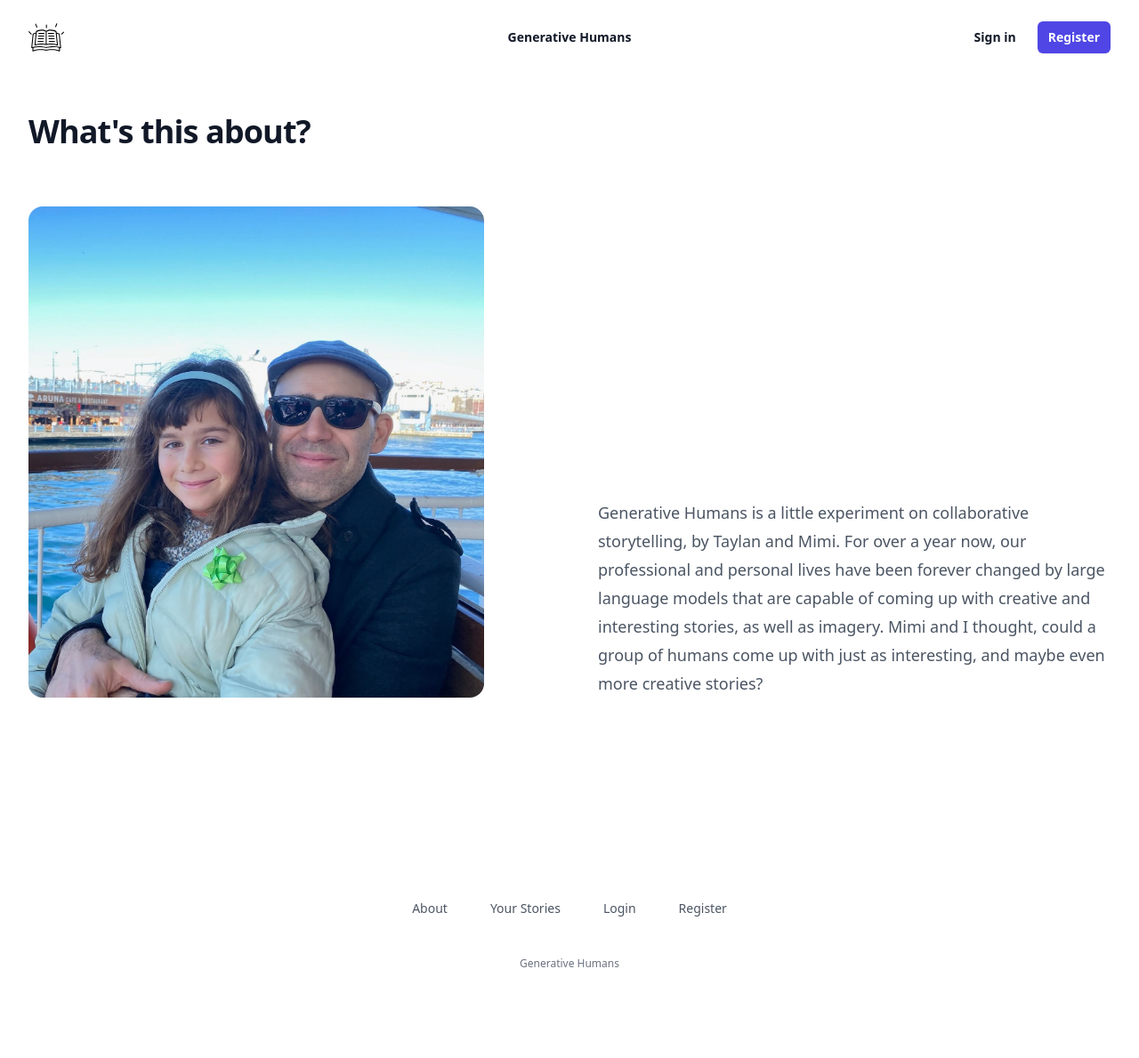
After one commit to taylanpince/generative-humans, a Django app: page /about/ in a window 1280 px wide. The commit adds this page. Shown: the whole page at 89% size. Run offline with Django 5.2, Linux system fonts and the light colour scheme; some web fonts are replaced.

Commit message:
Add about page

```diff
--- a/game/static/src/output.css
+++ b/game/static/src/output.css
@@ -1474,6 +1479,10 @@ select {
   aspect-ratio: 2/3;
 }
 
+.aspect-\[6\/5\] {
+  aspect-ratio: 6/5;
+}
+
 .h-5 {
   height: 1.25rem;
 }
@@ -1547,10 +1576,18 @@ select {
   flex-direction: column;
 }
 
+.flex-wrap {
+  flex-wrap: wrap;
+}
+
 .items-start {
   align-items: flex-start;
 }
 
+.items-end {
+  align-items: flex-end;
+}
+
 .items-center {
   align-items: center;
 }
@@ -1569,6 +1606,10 @@ select {
 
 .gap-8 {
   gap: 2rem;
+}
+
+.gap-16 {
+  gap: 4rem;
 }
 
 .gap-x-14 {
@@ -1797,6 +1857,16 @@ select {
   padding-bottom: 3rem;
 }
 
+.py-32 {
+  padding-top: 8rem;
+  padding-bottom: 8rem;
+}
+
+.py-8 {
+  padding-top: 2rem;
+  padding-bottom: 2rem;
+}
+
 .pb-32 {
   padding-bottom: 8rem;
 }
@@ -2205,6 +2284,14 @@ select {
     aspect-ratio: 1 / 1;
   }
 
+  .lg\:aspect-auto {
+    aspect-ratio: auto;
+  }
+
+  .lg\:h-\[34\.5rem\] {
+    height: 34.5rem;
+  }
+
   .lg\:w-64 {
     width: 16rem;
   }
@@ -2217,8 +2304,20 @@ select {
     max-width: none;
   }
 
+  .lg\:max-w-lg {
+    max-width: 32rem;
+  }
+
+  .lg\:max-w-xl {
+    max-width: 36rem;
+  }
+
   .lg\:flex-1 {
     flex: 1 1 0%;
+  }
+
+  .lg\:flex-auto {
+    flex: 1 1 auto;
   }
 
   .lg\:shrink-0 {
--- /dev/null
+++ b/generative_humans/templates/about.html
@@ -0,0 +1,23 @@
+{% extends "base.html" %}
+
+{% load static %}
+
+{% block content %}
+
+<div class="bg-white py-32">
+  <div class="mx-auto max-w-7xl px-6 lg:px-8">
+    <div class="mx-auto flex max-w-2xl flex-col items-end justify-between gap-16 lg:mx-0 lg:max-w-none lg:flex-row">
+      <div class="w-full lg:max-w-lg lg:flex-auto">
+        <h2 class="text-3xl font-bold tracking-tight text-gray-900 sm:text-4xl">What's this about?</h2>
+        <img src="{% static 'img/mimi.jpeg' %}" alt="" class="mt-16 aspect-[6/5] w-full rounded-2xl bg-gray-50 object-cover lg:aspect-auto lg:h-[34.5rem]">
+      </div>
+      <div class="w-full lg:max-w-xl lg:flex-auto">
+        <p class="mt-6 text-lg leading-8 text-gray-600">
+          Generative Humans is a little experiment on collaborative storytelling, by Taylan and Mimi. For over a year now, our professional and personal lives have been forever changed by large language models that are capable of coming up with creative and interesting stories, as well as imagery. Mimi and I thought, could a group of humans come up with just as interesting, and maybe even more creative stories?
+        </p>
+      </div>
+    </div>
+  </div>
+</div>
+
+{% endblock %}
--- a/generative_humans/templates/base.html
+++ b/generative_humans/templates/base.html
@@ -61,6 +61,7 @@
                 <div class="-my-6 divide-y divide-gray-500/10">
                   <div class="space-y-2 py-6">
                     <a href="{% url 'game:story_list' %}" class="-mx-3 block rounded-lg px-3 py-2 text-base font-semibold leading-7 text-gray-900 hover:bg-gray-50">Your Stories</a>
+                    <a href="{% url 'about' %}" class="-mx-3 block rounded-lg px-3 py-2 text-base font-semibold leading-7 text-gray-900 hover:bg-gray-50">About</a>
                   </div>
                   <div class="py-6">
                     {% if request.human %}
@@ -86,7 +87,7 @@
             <div class="mx-auto max-w-7xl overflow-hidden px-6 py-20 sm:py-24 lg:px-8">
               <nav class="-mb-6 columns-2 sm:flex sm:justify-center sm:space-x-12" aria-label="Footer">
                 <div class="pb-6">
-                  <a href="{% url 'home' %}" class="text-sm leading-6 text-gray-600 hover:text-gray-900">About</a>
+                  <a href="{% url 'about' %}" class="text-sm leading-6 text-gray-600 hover:text-gray-900">About</a>
                 </div>
                 <div class="pb-6">
                   <a href="{% url 'game:story_list' %}" class="text-sm leading-6 text-gray-600 hover:text-gray-900">Your Stories</a>
--- a/generative_humans/urls.py
+++ b/generative_humans/urls.py
@@ -25,6 +25,7 @@ urlpatterns = [
     path('admin/', admin.site.urls),
 
     path("", TemplateView.as_view(template_name="home.html"), name="home"),
+    path("about/", TemplateView.as_view(template_name="about.html"), name="about"),
 
     path("", include(("game.urls", "game"), namespace="game")),
 ]
```
Also changed, not shown: other parts of game/static/src/output.css (+53 -0 lines), game/static/img/mimi.jpeg (added).
